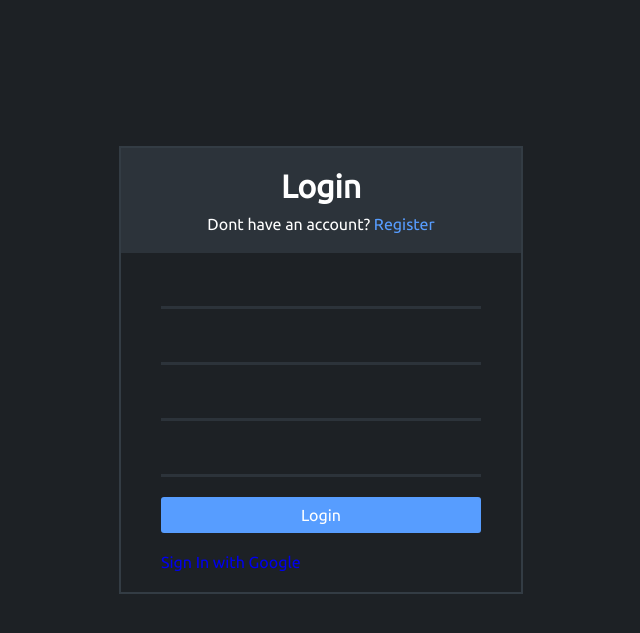
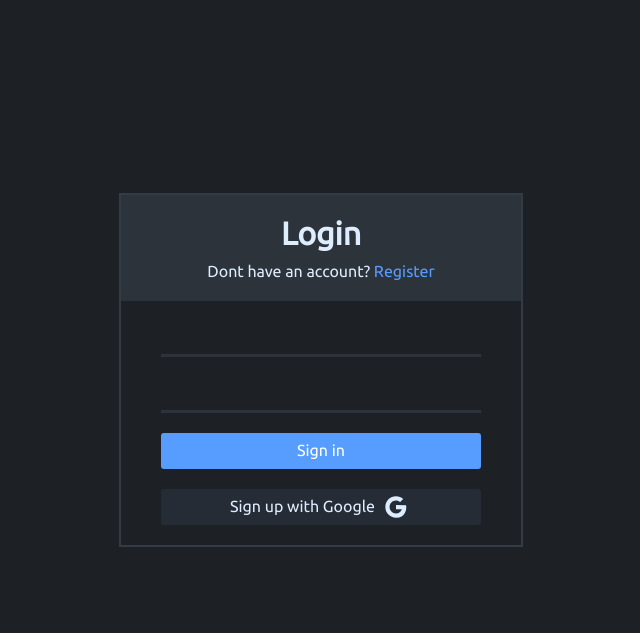
Before and after one commit to Mau5trakt/handy_links, a Django app: template links/templates/links/login.html in a window 1280 px wide. Shown: the part 56-689 px from the top of the page, without its empty margins (319-959 px from the left). Run offline with Django 5.2, Linux system fonts and the light colour scheme; the template is opened without the code that fills it, so the values that code supplies are empty, except form fields; tables that the repository leaves empty hold one stand-in row (values such as "Sample post"); form fields are guessed from the names that the template uses; style sheets or scripts are compiled from the project's sources; parts of the project's set-up code (start-up, migrations or seed data) failed here and were passed over; some libraries are stand-ins or nearby versions.

Commit message:
Enabled google auth and properly managed username selection, avatar creation aand personal folder creation

```diff
--- a/links/static/dist/project.js
+++ b/links/static/dist/project.js
@@ -977,7 +977,6 @@ document.addEventListener("DOMContentLoaded", () => {
           }
 
         }).catch((err) =>{
-          console.error(err);
           showToast(
               'There was an error during this action, please try later',
               'error',
--- a/links/static/scss/pages/homepage.scss
+++ b/links/static/scss/pages/homepage.scss
@@ -109,7 +109,7 @@
       &-empty-msj {
         opacity: 0.4;
         font-size: 18px;
-
+        grid-column: span 2;
       }
 
       &-folder {
--- a/links/static/scss/pages/register.scss
+++ b/links/static/scss/pages/register.scss
@@ -24,7 +24,7 @@ body {
     &--ctn {
       border: 2px solid $border;
       width: 400px;
-      color: white;
+      color: $contrast;
 
       @include mquery($bp-sm) {
         width: 100%;
@@ -105,7 +105,7 @@ body {
               width: 320px;
               height: 36px;
               background-color: $bg-principal;
-              color: white;
+              color: $contrast;
               outline: none;
               border: none;
               border-bottom: 3px solid #2c333a;
@@ -123,6 +123,9 @@ body {
             &-v2 {
               width: 100%;
 
+              &:hover{
+                opacity: 0.7;
+              }
               &-submit {
                 color: #fff;
                 background-color: $blue;
@@ -140,10 +143,31 @@ body {
 
 
               }
+
+
+
+            }
+            &-v3{
+              width: 100%;
+              display: flex;
+              height: 36px;
+              justify-content: center;
+              align-items: center;
+              background: #262c36;
+              gap: 5px;
+              border-radius: 3px;
+              color: $contrast;
+              &:hover{
+                cursor: pointer;
+                opacity: 0.7;
+              }
+              svg{
+                fill: $contrast;
+                width: 32px;
+                height: 32px;
+              }
             }
           }
-
-
         }
       }
     }
--- a/links/templates/links/folder_list.html
+++ b/links/templates/links/folder_list.html
@@ -38,7 +38,7 @@
                 <div class="folders-detail__wrapper--links-element" data-link_id="{{link.id}}">
                     {% if folder.get_collaborators|length > 0  and request.user.is_authenticated %}
                     <div class="folders-detail__wrapper--links-element--header">
-                        <img src="{{link.owner.avatar}}" alt="{{link.owner}} avatar" class="folders-detail__wrapper--links-element--header-image">
+                        <img src="{{link.owner.get_avatar}}" alt="{{link.owner}} avatar" class="folders-detail__wrapper--links-element--header-image">
                         <span class="folders-detail__wrapper--links-element--header-user"> {% if link.owner == request.user %}  You {% else %} {{link.owner}} {% endif %}</span>
                     </div>
                     {% endif %}
--- a/links/templates/links/homepage.html
+++ b/links/templates/links/homepage.html
@@ -55,6 +55,9 @@
                             </div>
 
                         </a>
+
+                        {% empty %}
+                            <h3 class="homepage__wrapper--folders-empty-msj">You haven't created any folders</h3>
                     {% endfor %}
 
                 </div>
--- a/links/templates/links/login.html
+++ b/links/templates/links/login.html
@@ -19,9 +19,7 @@
                     <h1> Login </h1>
                     <span> Dont have an account? <a href="{% url 'register' %}"> Register </a> </span>
                 </div>
-
                 <div class="register__wrapper--ctn-middle">
-
                     <div class="register__wrapper--ctn-middle--messages">
                         {% if messages %}
                             {% for message in messages %}
@@ -43,15 +41,6 @@
                         </div>
 
                         <div class="register__wrapper--ctn-middle--form--container">
-                            {% render_field form.email placeholder="Email" class="register__wrapper--ctn-middle--form--container-input text-input" %}
-                            {% if form.email.errors %}
-                                <div class="invalid-feedback">
-                                    {{ form.email.errors|striptags }}
-                                </div>
-                            {% endif %}
-                        </div>
-
-                        <div class="register__wrapper--ctn-middle--form--container">
                             {% render_field form.password placeholder="Password" class="register__wrapper--ctn-middle--form--container-input text-input" %}
                             {% if form.password.errors %}
                                 <div class="invalid-feedback">
@@ -60,22 +49,16 @@
                             {% endif %}
                         </div>
 
-                        <div class="register__wrapper--ctn-middle--form--container">
-                            {% render_field form.confirmation placeholder="Confirmation" class="register__wrapper--ctn-middle--form--container-input text-input" %}
-                            {% if form.confirmation.errors %}
-                                <div class="invalid-feedback">
-                                    {{ form.confirmation.errors|striptags }}
-                                </div>
-                            {% endif %}
-                        </div>
-
-
                         <div class="register__wrapper--ctn-middle--form--container-v2">
-                            <input type="submit" value="Login"
+                            <input type="submit" value="Sign in"
                                    class="register__wrapper--ctn-middle--form--container-v2-submit">
                         </div>
 
-                        <a href="{% url "social:begin" "google-oauth2" %}">Sign In with Google</a>
+                    <a href="{% url "social:begin" "google-oauth2" %}" class="register__wrapper--ctn-middle--form--container-v3">
+                                Sign up with Google
+                                {% include 'icons/icons8-google.svg' %}
+                    </a>
+
 
                     </form>
 
--- a/links/templates/partials/_header.html
+++ b/links/templates/partials/_header.html
@@ -55,7 +55,7 @@
                 </div>
                 <div class="header__wrapper--div-icons">
                     <img src="{% static 'media/img/settings-svgrepo-com.svg' %}" alt="" height="100px" width="100px">
-                    <a href="/logout/"> <img src="{{ user.avatar }}" alt="" height="100px" width="100px" id="userAvatar"></a>
+                    <a href="/logout/"> <img src="{{ user.get_avatar }}" alt="" height="100px" width="100px" id="userAvatar"></a>
                 </div>
             </div>
         {% endif %}
--- a/links/templatetags/links_tags.py
+++ b/links/templatetags/links_tags.py
@@ -9,4 +9,4 @@ def pluralize_links(count):
 @register.filter
 def get_user_avatar(username):
     '''Given a string with a username, lookup for his avatar url'''
-    return CustomUser.objects.get(username=username).avatar
+    return CustomUser.objects.get(username=username).get_avatar()
```
Also changed, not shown: links/models.py (+19 -2 lines), links/templates/links/register.html (+11 -3 lines), links/views.py (+46 -8 lines), links/migrations/0009_alter_folder_options_alter_folder_watchers.py (added), links/templates/icons/icons8-google.svg (added).
